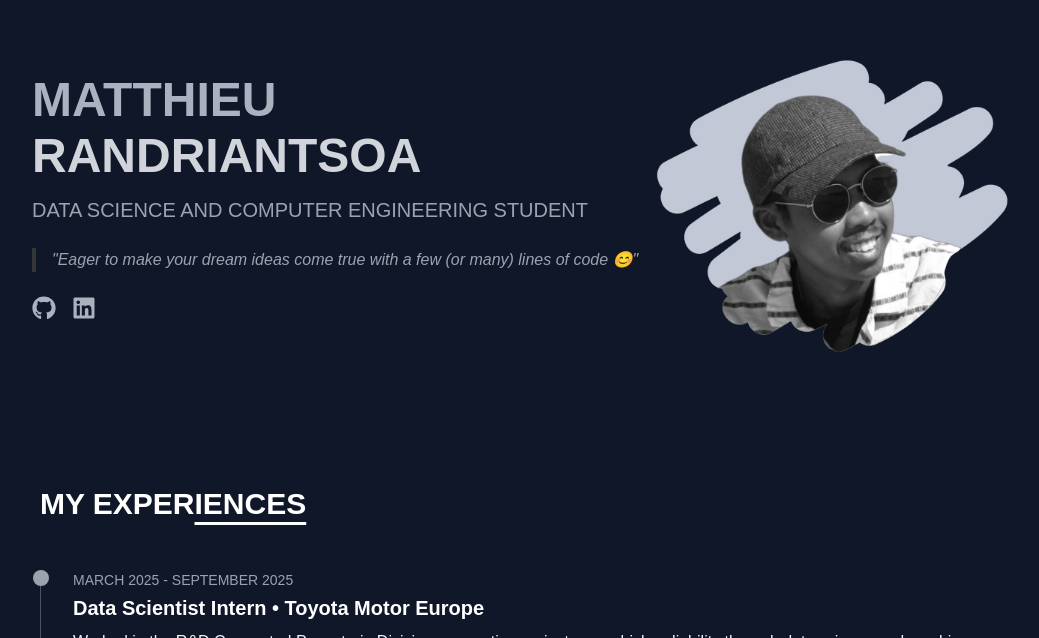
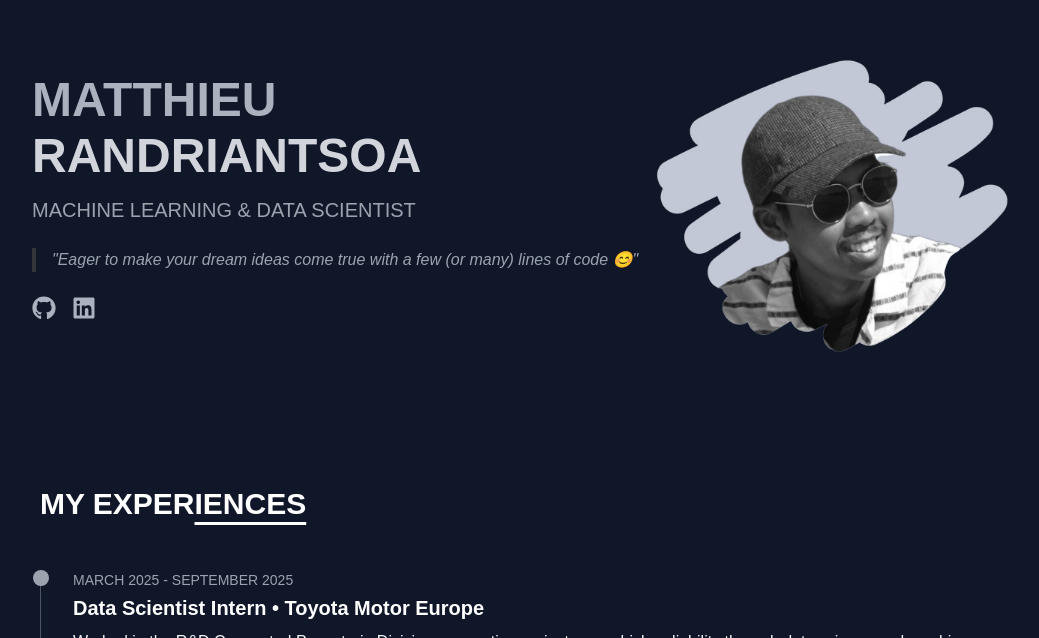
Before and after one commit to Mxtsxw/Portfolio, a Next.js app: page / in a window 1280 px wide. Shown: the part 162-800 px from the top of the page, without its empty margins (112-1151 px from the left). Built offline with nearby package versions, Linux system fonts and the light colour scheme.

Commit message:
Update Profile

```diff
--- a/app/_components/Header.tsx
+++ b/app/_components/Header.tsx
@@ -13,7 +13,7 @@ export default function Hero() {
             RANDRIANTSOA
           </h2>
           <h3 className="text-lg lg:text-xl font-medium mt-4 text-gray-400">
-            DATA SCIENCE AND COMPUTER ENGINEERING STUDENT
+            MACHINE LEARNING & DATA SCIENTIST
           </h3>
           <blockquote className="mt-6 text-gray-400 mx-auto lg:mx-0 border-l-4 text-gray-400 pl-4 italic w-full">
             &quot;Eager to make your dream ideas come true with a few (or many) lines of code 😊&quot;
--- a/app/_components/SkillSection.tsx
+++ b/app/_components/SkillSection.tsx
@@ -17,7 +17,7 @@ export default function SkillSection() {
             <h3 className="text-xl font-bold text-white mb-4 group-hover:text-teal-400">
               Programming Languages
             </h3>
-            <p className="text-gray-400">Python, Java, SQL, JavaScript, R</p>
+            <p className="text-gray-400">Python, SQL, Java, JavaScript, C++</p>
           </div>
 
           {/* Card 2: Data Analysis & Visualization */}
@@ -78,7 +78,7 @@ export default function SkillSection() {
             <h3 className="text-xl font-bold text-white mb-4 group-hover:text-green-400">
               Tools & Technologies
             </h3>
-            <p className="text-gray-400">Git, Docker, Jupyter Notebook</p>
+            <p className="text-gray-400">Dataiku DSS, Git, Docker, Jupyter Notebook, MLFlow, DVC</p>
           </div>
         </div>
       </div>
--- a/app/_components/WhatsNext.tsx
+++ b/app/_components/WhatsNext.tsx
@@ -6,7 +6,7 @@ export default function WhatsNext() {
 
         {/* Description */}
         <p className="text-gray-400 mb-6 max-w-2xl">
-        I am currently seeking an internship opportunity across a broad range of fields. If my profile interests you, feel free to reach out - I would be happy to connect and discuss further!
+        I am currently seeking professional opportunities across industries. If my profile interests you, feel free to reach out - I would be happy to connect and discuss further!
         </p>
 
         {/* Skill Tags */}
```
